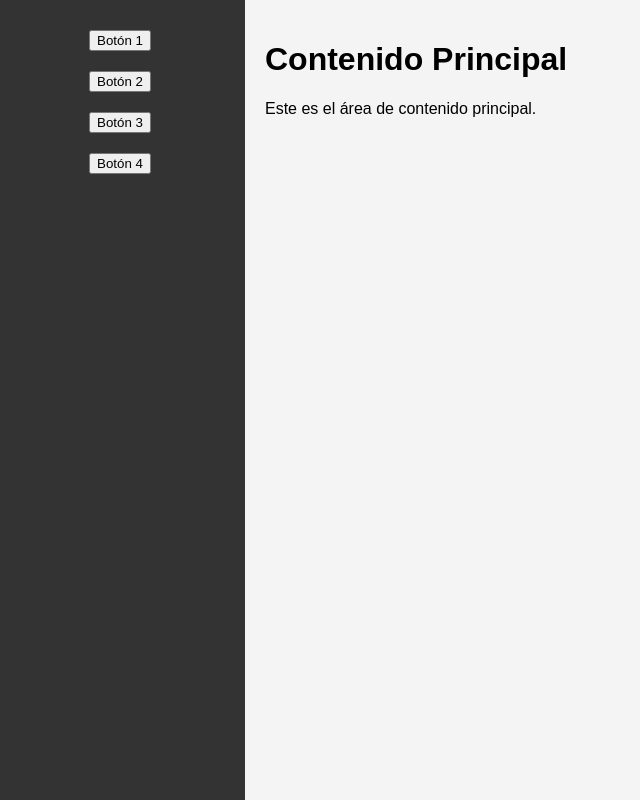
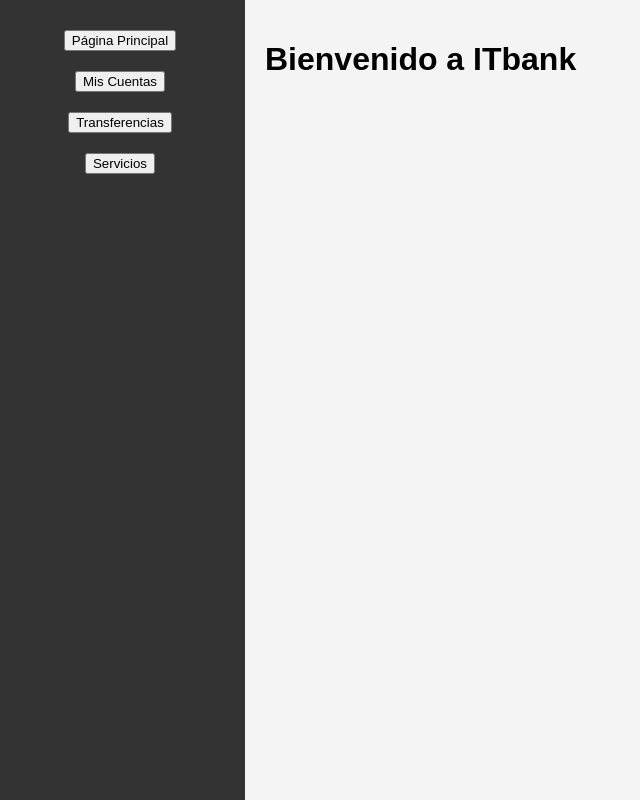
Before and after one commit to onurbsofa/ITbank_grupo_10, a plain HTML site: page maquetas/sideBar.html in a window 1280 px wide. Shown: the whole page, without its empty margins (5-645 px from the left). Drawn offline with Linux system fonts and the light colour scheme.

Commit message:
contenido

```diff
--- a/maquetas/sideBar.html
+++ b/maquetas/sideBar.html
@@ -40,20 +40,19 @@
     background-color: #f4f4f4;
   }
 </style>
-<title>Sidebar con Botones</title>
+<title>SideBar ITbank</title>
 </head>
 <body>
   <div id="sidebar">
     <ul>
-      <li><button>Botón 1</button></li>
-      <li><button>Botón 2</button></li>
-      <li><button>Botón 3</button></li>
-      <li><button>Botón 4</button></li>
+      <li><button>Página Principal</button></li>
+      <li><button>Mis Cuentas</button></li>
+      <li><button>Transferencias</button></li>
+      <li><button>Servicios</button></li>
     </ul>
   </div>
   <div id="content">
-    <h1>Contenido Principal</h1>
-    <p>Este es el área de contenido principal.</p>
+    <h1>Bienvenido a ITbank</h1>
   </div>
 </body>
 </html>
```
